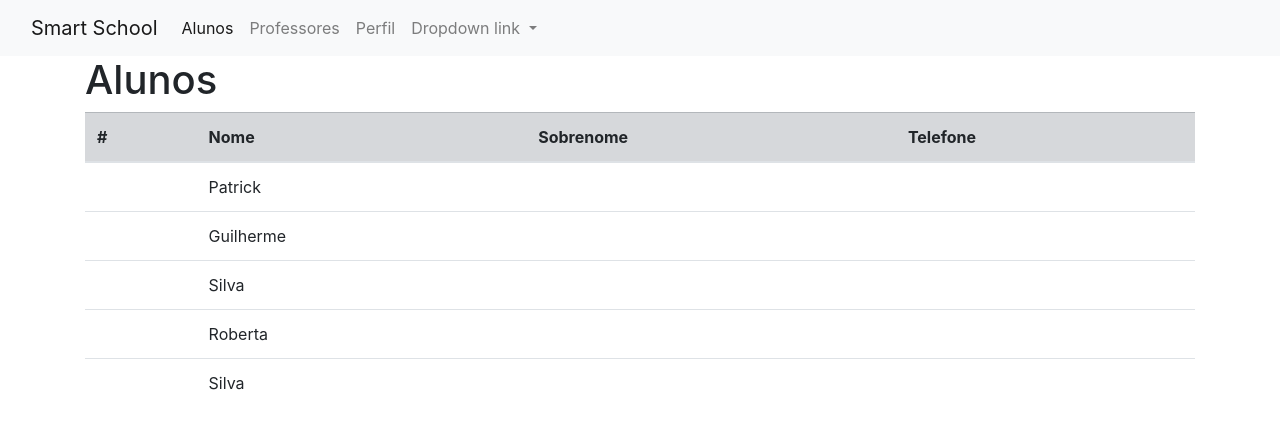
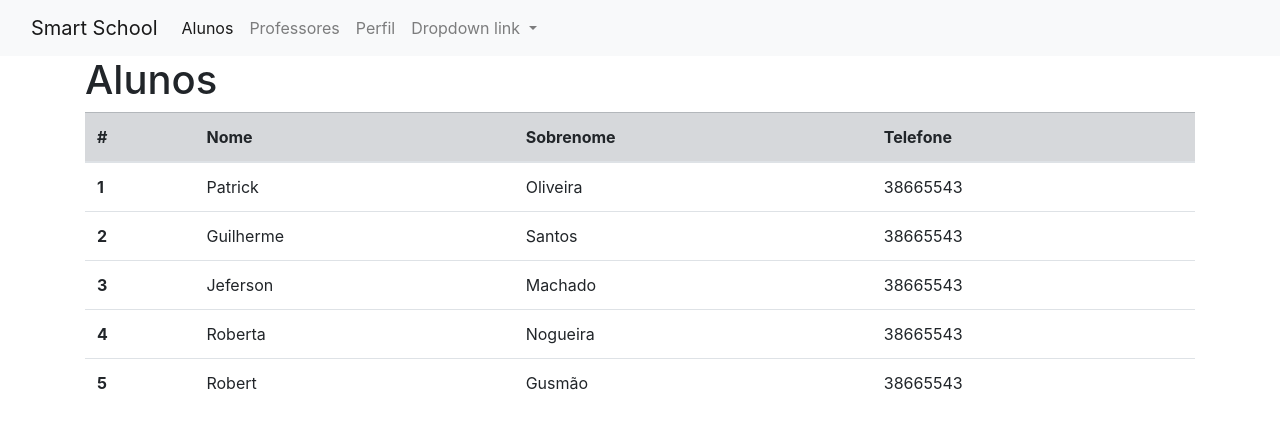
Before and after one commit to PatrickGuilherme/SmartSchool, an Angular app: page /alunos in a window 1280 px wide. Shown: the top 428 px of the page. Built offline with nearby package versions, Linux system fonts and the light colour scheme.

Commit message:
Adição de atributos aos alunos, criação da função de selecionar e voltar do aluno

```diff
--- a/src/app/alunos/alunos.component.ts
+++ b/src/app/alunos/alunos.component.ts
@@ -7,16 +7,25 @@ import { Component, OnInit } from '@angular/core';
 })
 export class AlunosComponent implements OnInit {
   public titulo = 'Alunos';
+  public alunoSelecionado: string;
 
   public alunos = [
-    {nome: 'Patrick'},
-    {nome: 'Guilherme'},
-    {nome: 'Silva'},
-    {nome: 'Roberta'},
-    {nome: 'Silva'}
+    {id: '1', nome: 'Patrick', sobrenome: 'Oliveira', telefone: '38665543'},
+    {id: '2', nome: 'Guilherme', sobrenome: 'Santos', telefone: '38665543'},
+    {id: '3', nome: 'Jeferson', sobrenome: 'Machado', telefone: '38665543'},
+    {id: '4', nome: 'Roberta', sobrenome: 'Nogueira', telefone: '38665543'},
+    {id: '5', nome: 'Robert', sobrenome: 'Gusmão', telefone: '38665543'}
   ]
 
-  constructor() { }
+  public AlunoSelect(aluno: any){
+    this.alunoSelecionado = aluno.nome;
+  }
+  public Voltar(){
+    this.alunoSelecionado = '';
+  }
+
+  constructor() {
+   }
 
   ngOnInit(): void {
   }
```
